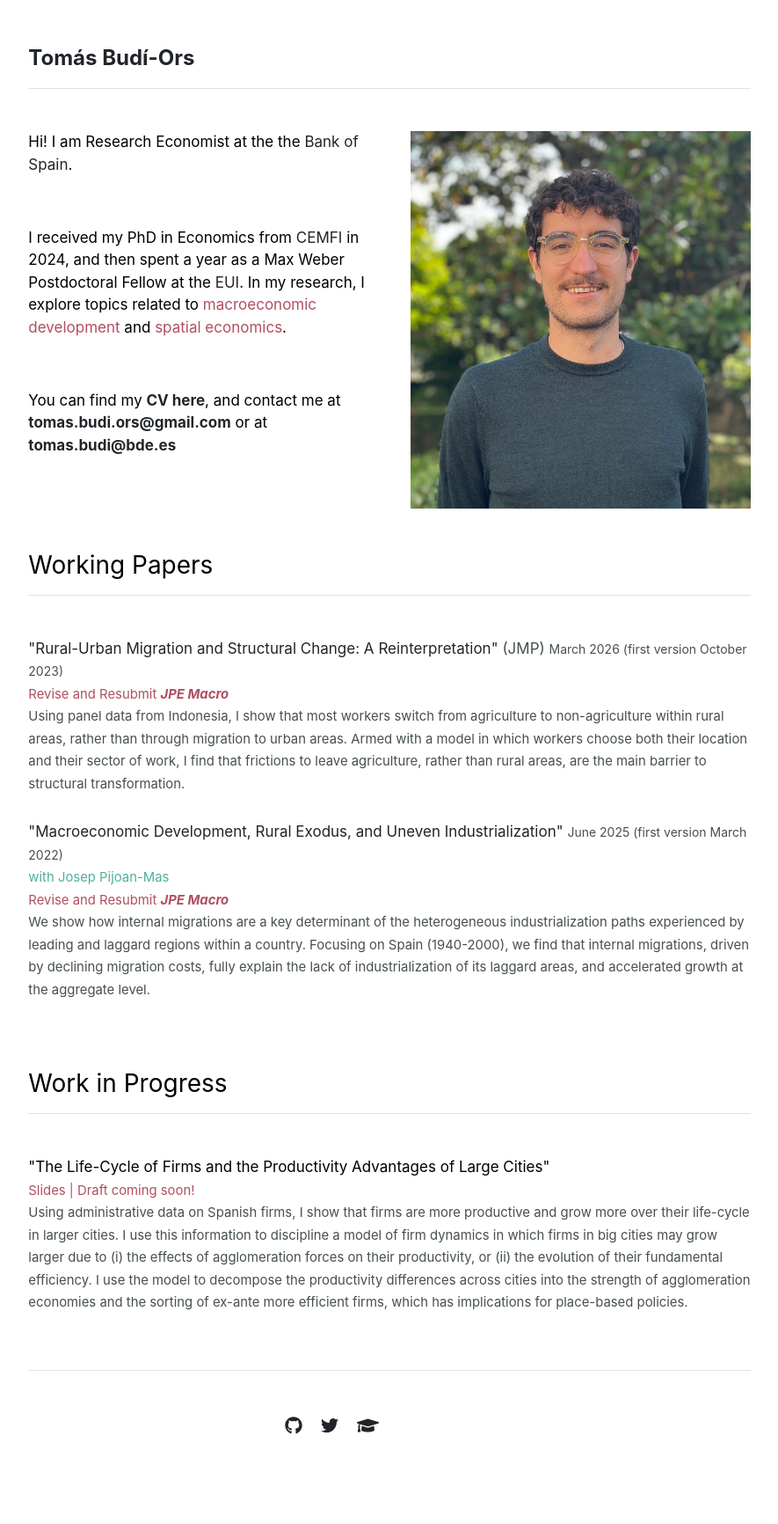
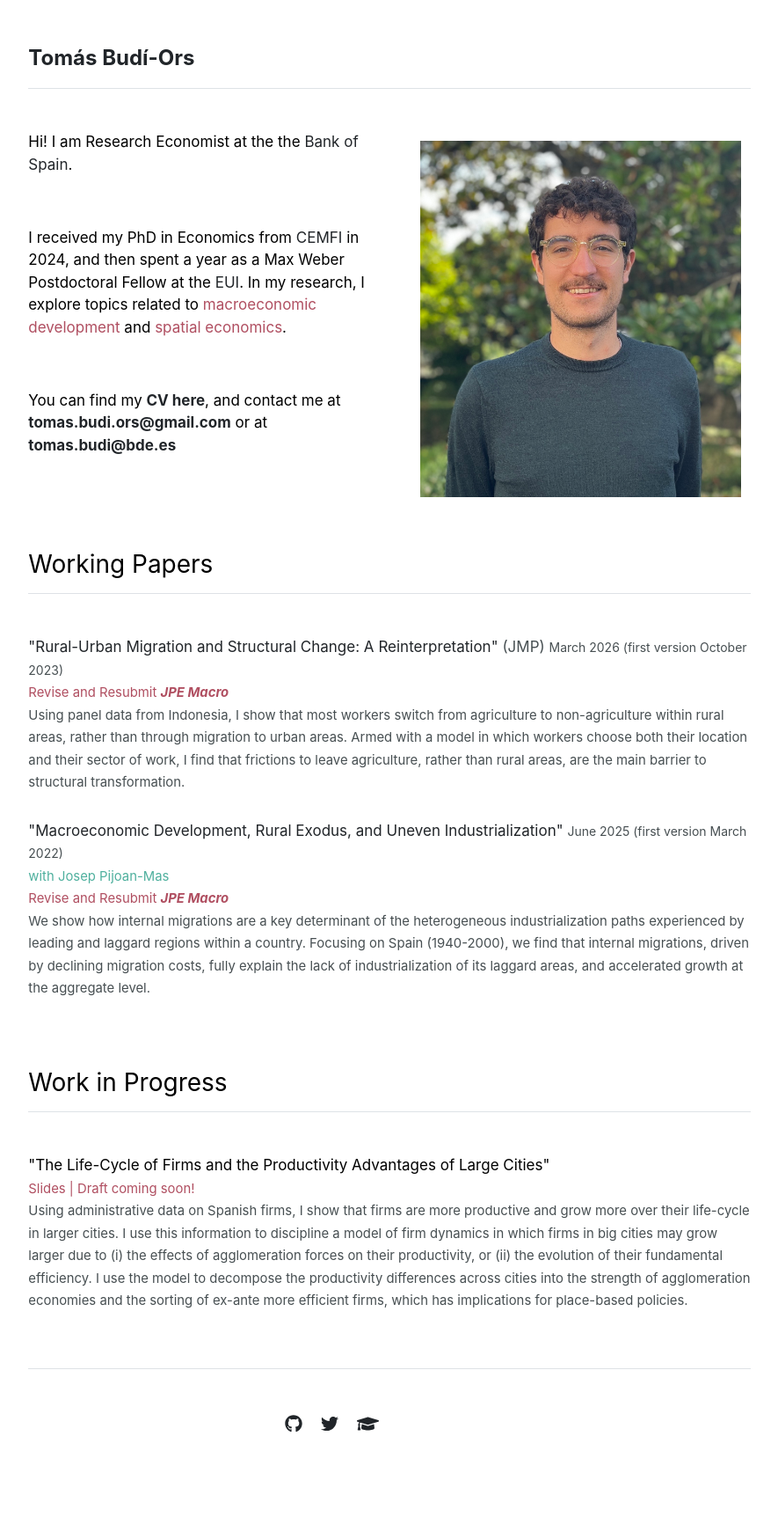
Before and after one commit to tomas-budi-ors/tomas-budi-ors.github.io, a Jekyll site: the page built from index.md, in a window 1280 px wide. Shown: the whole page at 88% size, without its empty margins (197-1082 px from the left). Built offline with Jekyll 4.4.1, drawn with Linux system fonts in a browser that asks for light colours.

Commit message:
Fix photo sizing
Co-Authored-By: Claude Sonnet 4.6 <noreply@anthropic.com>

```diff
--- a/_sass/main.scss
+++ b/_sass/main.scss
@@ -63,7 +63,7 @@ span.abstract a {
 }
 
 .col-md-6.center-image img {
-  max-height: 100%;
+  max-height: 45vh;
   max-width: 100%;
   width: auto;
   object-fit: contain;
```
